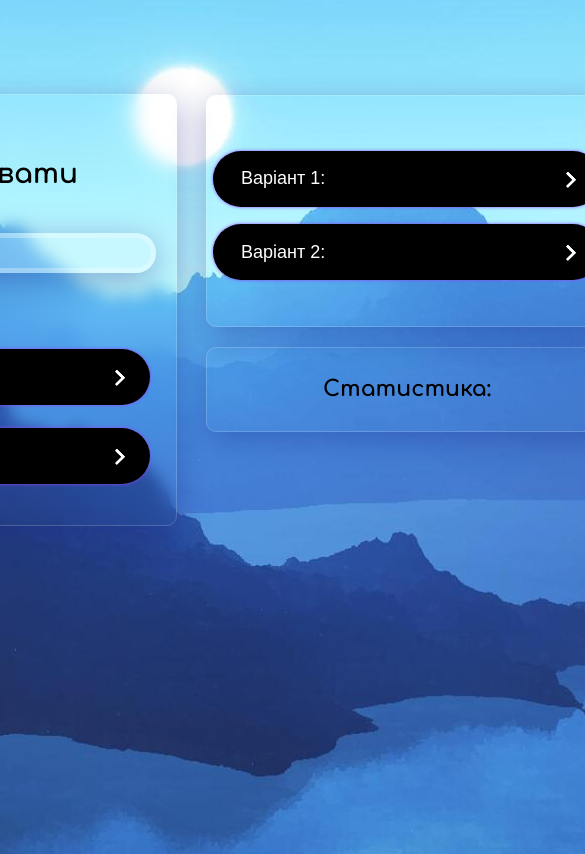
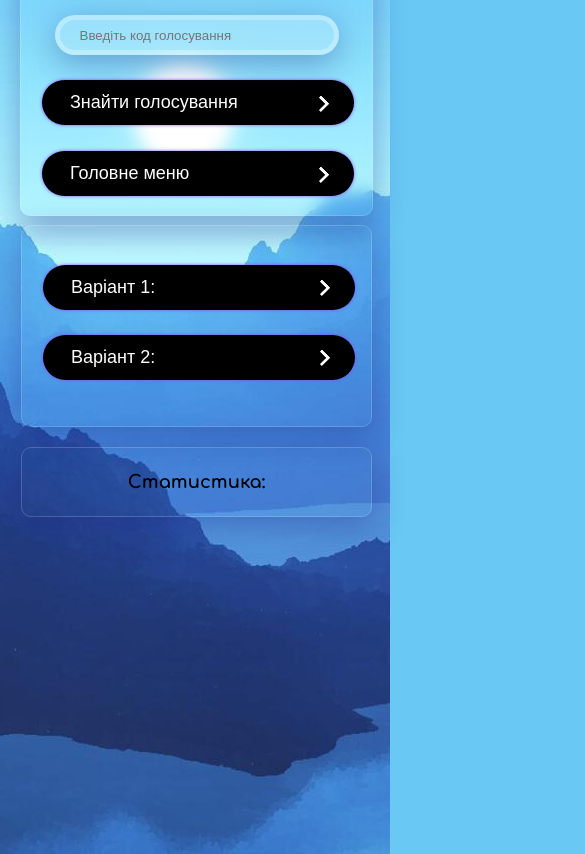
Before and after one commit to belikovvvartem/voting-app, a plain HTML site: page vote.html in a window 390 px wide. Shown: the part 106-960 px from the top of the page, 585 px wide, since content can reach past the window. Drawn offline with Linux system fonts and the light colour scheme; a web font is replaced by a local one.

Commit message:
+ Адаптація

```diff
--- a/add.css
+++ b/add.css
@@ -90,7 +90,7 @@ body {
   }
 
   #vote-code {
-    user-select: all;
+    user-select: text;
     width: 400px;
     padding: 20px;
     margin-top: 30px;
--- /dev/null
+++ b/responsive-vote.css
@@ -0,0 +1,71 @@
+@media screen and (max-width: 799px) {
+    :root {
+        overflow-x: hidden;
+    }
+
+    body {
+        display: flex;
+        text-align: center;
+        width: 100%;
+        max-width: 799px;
+        margin: 0 auto;
+        overflow-x: hidden;
+    }
+
+    main {
+        position: static;
+        display: flex;
+        margin: 0;
+        padding: 0;
+        margin: 0;
+        overflow-x: hidden;
+    }
+
+    main h1 {
+        font-size: 25px;
+    }
+
+    #app {
+        width: 90vw;
+        height: 270px;
+        padding: 0;
+        margin-top: -400px;
+        margin-left: -240px;
+      }
+
+    #app h2 {
+        margin-top: 0;
+    }
+
+    #app input {
+        margin-top: -5px;
+        width: 60vw;
+      }
+
+    .btn-6 {
+        width: 80vw;
+        height: 70px;
+        margin-top: -80px;
+        margin-left: 15px;
+    }
+
+    #vote-display {
+        position: absolute;
+        width: 90vw;
+        top: 280px;
+        left: 0px;
+    }
+
+    #vote-display-content {
+        height: 200px;
+    }
+
+    #vote-display-content .btn-6 {
+        margin-top: -20px;
+    }
+
+    #vote-statistics {
+        font-size: 18px;
+    }
+
+}
--- a/responsive.css
+++ b/responsive.css
@@ -20,9 +20,23 @@
     }
 
     .content {
+        width: 80vw;
+    }
+
+    #app {
+        width: 80vw;
+    }
+
+    #app button.home, #button-home {
         width: 90vw;
     }
 
-@media screen and (min-width: 800px) and (max-width: 1000px) {
+    #app input {
+        width: 65vw;
+    }
+
+    #vote-code {
+        width: 80vw;
+    }
 
 }
--- a/vote.html
+++ b/vote.html
@@ -7,6 +7,7 @@
     <title>Voting App</title>
     <link rel="stylesheet" href="add.css">
     <link rel="stylesheet" href="vote.css">
+    <link rel="stylesheet" href="responsive-vote.css">
     <link rel="shortcut icon" href="./favicon.png" type="image/x-icon">
 </head>
 
@@ -43,7 +44,7 @@
                     </div>
                 </button>
 
-                <button style="margin-top: 15px;"><div class="btn-6">
+                <button style="margin-top: -5px;"><div class="btn-6">
                     <a class="btn-content" href="./index.html">
                         <span class="btn-title">Головне меню</span>
                         <span class="icon-arrow">
```
Also changed, not shown: add-voting.html (+1 -0 lines).
